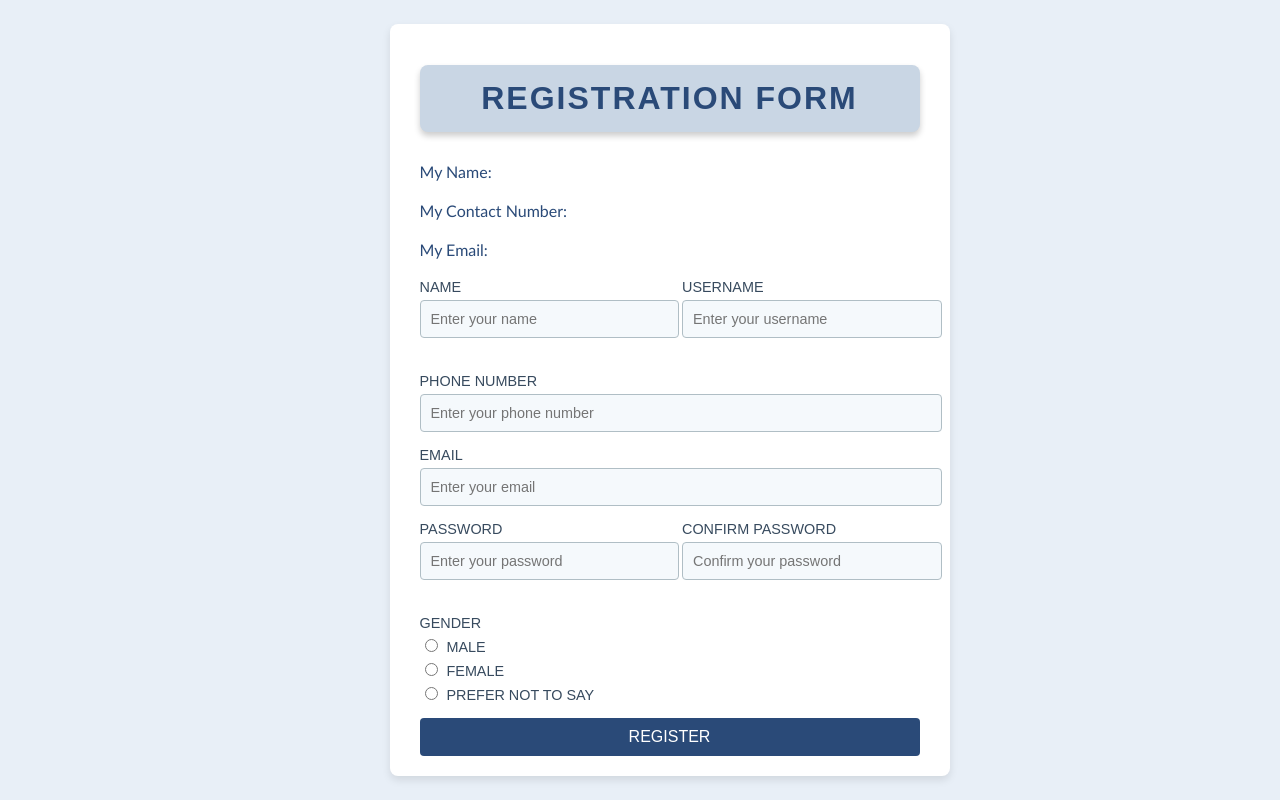
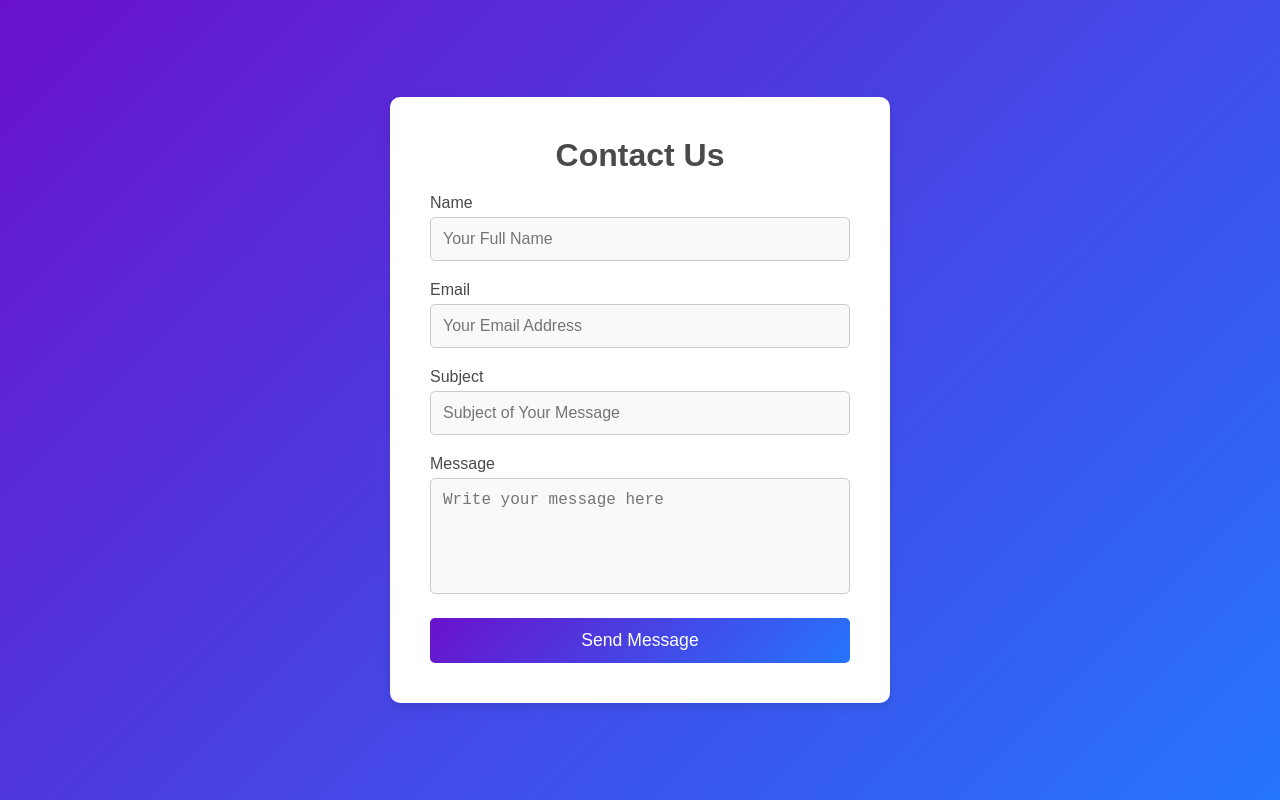
Before and after one commit to alokuidev/shortcircuitevaluation, a React (Create React App) app: page / in a window 1280 px wide. Built offline with nearby package versions, Linux system fonts and the light colour scheme.

Commit message:
login and contactus page

```diff
--- a/src/App.js
+++ b/src/App.js
@@ -1,8 +1,12 @@
 // import Counter from "./hooks/ComponentUSeState/Counter";
 // import State from "./State";
 
+import { Contact } from "./hooks/FormComponent/Contact";
+
+// import Login from "./hooks/FormComponent/LoginForm";
+
 // import Form from "./hooks/FormComponent/Form";
-import Form2 from "./hooks/FormComponent/Form2";
+// import Form2 from "./hooks/FormComponent/Form2";
 
 
 function App() {
@@ -12,7 +16,9 @@ function App() {
     <>
         {/* <State/> */}
         {/* <Counter/> */}
-        <Form2/>
+        {/* <Form2/> */}
+        {/* <Login/> */}
+        <Contact/>
     </>
   );
 }
--- /dev/null
+++ b/src/hooks/FormComponent/Contact.css
@@ -0,0 +1,82 @@
+/* General Reset */
+* {
+    margin: 0;
+    padding: 0;
+    box-sizing: border-box;
+  }
+
+  body {
+    font-family: Arial, sans-serif;
+    background: linear-gradient(135deg, #6a11cb, #2575fc); /* Gradient background */
+    display: flex;
+    justify-content: center;
+    align-items: center;
+    height: 100vh;
+    padding: 20px;
+  }
+
+  .contact-container {
+    background-color: #ffffff;
+    padding: 40px; /* Increased padding for more spacing inside */
+    border-radius: 10px;
+    box-shadow: 0 4px 10px rgba(0, 0, 0, 0.1);
+    width: 500px;
+    max-width: 700px; /* Wider container */
+  }
+
+  .contact-form h2 {
+    text-align: center;
+    margin-bottom: 20px;
+    font-size: 2rem; /* Slightly larger title */
+    color: #4a4a4a; /* Neutral color for the title */
+  }
+
+  .form-group {
+    margin-bottom: 20px; /* Increased spacing between fields */
+  }
+
+  label {
+    display: block;
+    font-size: 1rem;
+    color: #4a4a4a; /* Neutral text color */
+    margin-bottom: 5px;
+  }
+
+  input[type="text"],
+  input[type="email"],
+  textarea {
+    width: 100%;
+    padding: 12px; /* Larger padding for input fields */
+    font-size: 1rem; /* Larger font size */
+    border: 1px solid #ccc;
+    border-radius: 5px;
+    outline: none;
+    transition: border-color 0.3s;
+    background-color: #f9f9f9;
+  }
+
+  input:focus,
+  textarea:focus {
+    border-color: #6a11cb;
+  }
+
+  textarea {
+    resize: none;
+  }
+
+  .submit-button {
+    width: 100%;
+    padding: 12px; /* Larger padding for the button */
+    font-size: 1.1rem; /* Slightly larger button text */
+    color: #ffffff;
+    background: linear-gradient(135deg, #6a11cb, #2575fc); /* Gradient button */
+    border: none;
+    border-radius: 5px;
+    cursor: pointer;
+    transition: background 0.3s, transform 0.2s;
+  }
+
+  .submit-button:hover {
+    background: linear-gradient(135deg, #2575fc, #6a11cb); /* Reverse gradient on hover */
+    transform: translateY(-2px);
+  }
--- /dev/null
+++ b/src/hooks/FormComponent/Contact.jsx
@@ -0,0 +1,46 @@
+import { useState } from 'react'
+import './Contact.css'
+export const Contact = () =>{
+   const [formData, setFormData] = useState({
+    name:'',
+    email:'',
+    subject:'',
+    message:''
+   })
+
+   const changeFormData = (e) =>{
+    const {id , value} = e.target;
+    setFormData((prev) => ({ ...prev , [id] : value}))
+   }
+
+   const submitForm = (e) =>{
+    e.preventDefault();
+    console.log(formData);
+   }
+   return(
+    <>
+        <div class="contact-container">
+    <form class="contact-form">
+      <h2>Contact Us</h2>
+      <div class="form-group">
+        <label htmlFor="name">Name</label>
+        <input type="text" id="name" placeholder="Your Full Name" value={formData.name} onChange={changeFormData} required/>
+      </div>
+      <div class="form-group">
+        <label htmlFor="email">Email</label>
+        <input type="email" id="email" placeholder="Your Email Address" value={formData.email} onChange={changeFormData} required/>
+      </div>
+      <div class="form-group">
+        <label htmlFor="subject">Subject</label>
+        <input type="text" id="subject" placeholder="Subject of Your Message" value={formData.subject} onChange={changeFormData} required/>
+      </div>
+      <div class="form-group">
+        <label htmlFor="message">Message</label>
+        <textarea id="message" placeholder="Write your message here" rows="5" value={formData.message} onChange={changeFormData} required></textarea>
+      </div>
+      <button type="submit" class="submit-button" onClick={submitForm}>Send Message</button>
+    </form>
+  </div>
+    </>
+   )
+}
--- /dev/null
+++ b/src/hooks/FormComponent/LoginForm.css
@@ -0,0 +1,89 @@
+/* General Reset */
+* {
+    margin: 0;
+    padding: 0;
+    box-sizing: border-box;
+  }
+
+  body {
+    font-family: Arial, sans-serif;
+    background-color: #f3f4f6;
+    display: flex;
+    justify-content: center;
+    align-items: center;
+    height: 100vh;
+  }
+
+  .login-container {
+    background-color: #ffffff;
+    padding: 30px;
+    border-radius: 10px;
+    box-shadow: 0 4px 10px rgba(0, 0, 0, 0.1);
+    width: 100%;
+    max-width: 400px;
+  }
+
+  .login-form h2 {
+    text-align: center;
+    margin-bottom: 20px;
+    font-size: 1.8rem;
+    color: #2a4a78;
+  }
+
+  .form-group {
+    margin-bottom: 15px;
+  }
+
+  label {
+    display: block;
+    font-size: 0.9rem;
+    color: #374a5e;
+    margin-bottom: 5px;
+  }
+
+  input {
+    width: 100%;
+    padding: 10px;
+    font-size: 0.9rem;
+    border: 1px solid #b0bec5;
+    border-radius: 5px;
+    outline: none;
+    transition: border-color 0.3s;
+  }
+
+  input:focus {
+    border-color: #2a4a78;
+  }
+
+  .login-button {
+    width: 100%;
+    padding: 10px;
+    font-size: 1rem;
+    background-color: #2a4a78;
+    color: #ffffff;
+    border: none;
+    border-radius: 5px;
+    cursor: pointer;
+    transition: background-color 0.3s;
+  }
+
+  .login-button:hover {
+    background-color: #375d91;
+  }
+
+  .register-link {
+    text-align: center;
+    margin-top: 15px;
+    font-size: 0.9rem;
+    color: #374a5e;
+  }
+
+  .register-link a {
+    color: #2a4a78;
+    text-decoration: none;
+    font-weight: bold;
+  }
+
+  .register-link a:hover {
+    text-decoration: underline;
+  }
--- /dev/null
+++ b/src/hooks/FormComponent/LoginForm.jsx
@@ -0,0 +1,39 @@
+import { useState } from 'react';
+import './LoginForm.css'
+
+const Login = () =>{
+    const [login,setLogin] = useState({
+        email:'',
+        password:''
+    })
+
+    const loginForm = (e) =>{
+        const { id , value } = e.target
+        setLogin((prev) =>({...prev, [id] : value}))
+    }
+    const loginAction = (e) => {
+        e.preventDefault();
+        console.log(login);
+    }
+    return(
+        <>
+<div className="login-container">
+    <form className="login-form">
+      <h2>Login</h2>
+      <div className="form-group">
+        <label htmlFor="email">Email</label>
+        <input type="email" id="email" placeholder="Enter your email" value={login.email} onChange={loginForm} required/>
+      </div>
+      <div className="form-group">
+        <label htmlFor="password">Password</label>
+        <input type="password" id="password" placeholder="Enter your password" value={login.password} onChange={loginForm} required/>
+      </div>
+      <button type="submit" className="login-button" onClick={loginAction}>Log In</button>
+      <p className="register-link">Don't have an account? <a href="javscript:void(0)">Register here</a></p>
+    </form>
+  </div>
+        </>
+    )
+}
+
+export default Login;
```
